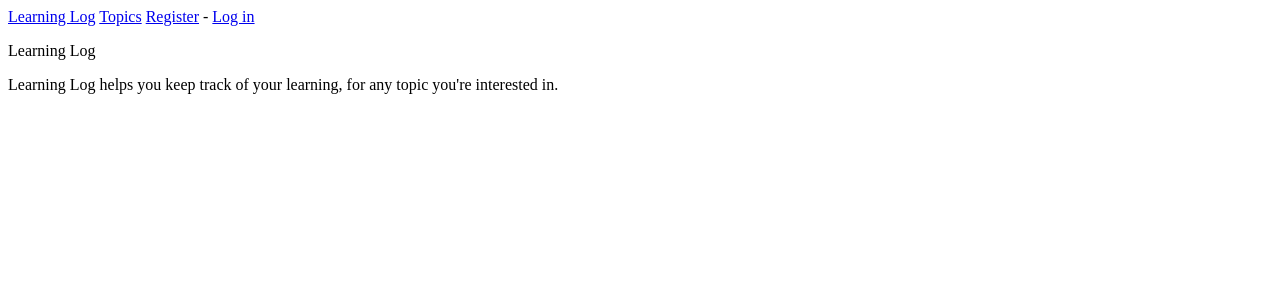
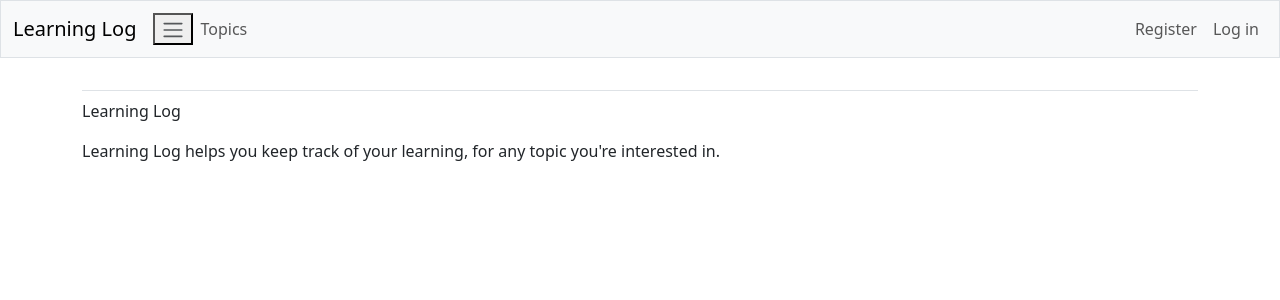
Before and after one commit to darkrho/blog, a Django app: page / in a window 1280 px wide. Shown: the top 300 px of the page. Run offline with Django 5.2, Linux system fonts and the light colour scheme; some libraries are stand-ins or nearby versions.

Commit message:
styling pages

```diff
--- a/learning_logs/models.py
+++ b/learning_logs/models.py
@@ -1,10 +1,12 @@
 from django.db import models
+from django.contrib.auth.models import User
 
 # Topic Model
 class Topic(models.Model):
     """A topic the user is learning about."""
     text = models.CharField(max_length=200)
     date_added = models.DateTimeField(auto_now_add=True)
+    owner= models.ForeignKey(User, on_delete=models.CASCADE)
 
     def __str__(self):
         """Return a string representation of the model."""
--- a/learning_logs/templates/learning_logs/base.html
+++ b/learning_logs/templates/learning_logs/base.html
@@ -1,19 +1,73 @@
-<p>
-    <a href="{% url 'learning_logs:index' %}">Learning Log</a>
-    <a href="{% url 'learning_logs:topics' %}">Topics</a>
+<!DOCTYPE html>
+<html lang="en">
+  <head>
+    <meta charset="utf-8" />
+    <meta name="viewport" content="width=device-width, initial-scale=1" />
+    <title>Learning Log</title>
+    {% load django_bootstrap5 %} {% bootstrap_css %} {% bootstrap_javascript %}
+  </head>
+  <body>
+    <nav class="navbar navbar-expand-md navbar-light bg-light mb-4 border">
+      <div class="container-fluid">
+        <a class="navbar-brand" href="{% url 'learning_logs:index' %}"
+          >Learning Log</a
+        >
+        <button
+          class="#navbar-toggler"
+          type="button"
+          aria-controls="navbarCollapse"
+          aria-expanded="false"
+          aria-label="Toggle navigaiton"
+        >
+          <span class="navbar-toggler-icon"></span>
+        </button>
+
+        <div class="collapse navbar-collapse" id="navbarCollapse">
+          <ul class="navbar-nav me-auto mb-2 mb-md-0">
+            <li class="nav-item">
+              <a class="nav-link" href="{% url 'learning_logs:topics' %}"
+                >Topics</a
+              >
+            </li>
+          </ul>
+          <!-- end of links on left side navbar -->
+          <!-- Account-related links -->
+          <ul class="navbar-nav ms-auto mb-2 mb-md-0">
             {% if user.is_authenticated %}
-        Hello, {{ user.username }}.
+            <li class="nav-item">
+              <span class="navbar-text me-2">Hello, {{ user.username }}.</span>
+            </li>
             {% else %}
-        <a href="{% url 'accounts:register' %}">Register</a> -
-        <a href="{% url 'accounts:login' %}">Log in</a>
+            <li class="nav-item">
+              <a class="nav-link" href="{% url 'accounts:register' %}"
+                >Register</a
+              >
+            </li>
+            <li class="nav-item">
+              <a class="nav-link" href="{% url 'accounts:login' %}">Log in</a>
+            </li>
             {% endif %}
-</p>
-{% block content %}{% endblock content %}
-
+          </ul>
+          <!-- end of accounts-related links -->
           {% if user.is_authenticated %}
-    <hr/>
           <form action="{% url 'accounts:logout' %}" method="post">
             {% csrf_token %}
-        <button name="submit">Log out</button>
+            <button name="submit" class="btn btn-outline-secondary btn-sm">
+              Log out
+            </button>
           </form>
           {% endif %}
+        </div>
+        <!-- closes collapsible parts of navbar -->
+      </div>
+      <!-- closes navbar's contianer -->
+    </nav>
+    <!-- end of navbar -->
+    <main class="container">
+      <div class="pb-2 mb-2 border-bottom">
+        {% block page_header %}{% endblock page_header %}
+      </div>
+      <div>{% block content %} {% endblock content %}</div>
+    </main>
+  </body>
+</html>
--- a/learning_logs/views.py
+++ b/learning_logs/views.py
@@ -2,6 +2,7 @@ from django.shortcuts import render, redirect
 from django.contrib.auth.decorators import login_required
 from .models import Topic, Entry
 from .forms import TopicForm, EntryForm
+from django.http import Http404
 
 # Create your views here.
 def index(request):
@@ -12,19 +13,24 @@ def index(request):
 @login_required
 def topics(request):
     """Show all topics."""
-    topics = Topic.objects.order_by('date_added')
+    topics = Topic.objectes.filter(owner=request.user).order_by('date_added')
     context = {'topics': topics}
     return render(request, 'learning_logs/topics.html', context)
 
 # The topic view
+@login_required
 def topic(request, topic_id):
     """Show a single topic and all its entries."""
     topic = Topic.objects.get(id=topic_id)
+    # Make sure the topic belongs to the current user.
+    if topic.owner != request.user:
+        raise Http404
     entries = topic.entry_set.order_by('-date_added')
     context = {'topic': topic, 'entries': entries}
     return render(request, 'learning_logs/topic.html', context)
 
 # The New Topic form view
+@login_required
 def new_topic(request):
     """Add a new topic."""
     if request.method != 'POST':
@@ -33,13 +39,16 @@ def new_topic(request):
     else:
         form = TopicForm(data = request.POST)
         if form.is_valid():
-            form.save()
+            new_topic = form.save(commit=False)
+            new_topic.owner = request.user
+            new_topic.save()
             return redirect('learning_logs:topics')
 
     context = {'form': form}
     return render(request, 'learning_logs/new_topic.html', context)
 
 # The new Entry form view
+@login_required
 def new_entry(request, topic_id):
     """Add a new entry for a particular topic."""
     topic = Topic.objects.get(id=topic_id)
@@ -60,10 +69,14 @@ def new_entry(request, topic_id):
     return render(request, 'learning_logs/new_entry.html', context)
 
 # edit entry
+@login_required
 def edit_entry(request, entry_id):
     """Edit an existing entry."""
     entry = Entry.objects.get(id=entry_id)
     topic = entry.topic
+
+    if topic.owner != request.user:
+        raise Http404
 
     if request.method != "POST":
         # initial request: pre-fill form with the current entry.
@@ -72,6 +85,7 @@ def edit_entry(request, entry_id):
         # Post data submitted; process data.
         form = EntryForm(instance=entry, data=request.POST)
         if form.is_valid():
+
             form.save()
             return redirect('learning_logs:topic', topic_id=topic.id)
     context = {'entry': entry, 'topic':topic, 'form':form}
--- a/ll_project/settings.py
+++ b/ll_project/settings.py
@@ -41,6 +41,8 @@ INSTALLED_APPS = [
     "django.contrib.sessions",
     "django.contrib.messages",
     "django.contrib.staticfiles",
+    # Third part apps.
+    "django_bootstrap5",
     # My apps
     "learning_logs",
     "accounts",
```
Also changed, not shown: db.sqlite3. Lines whose indentation alone changed are shown as unchanged.
